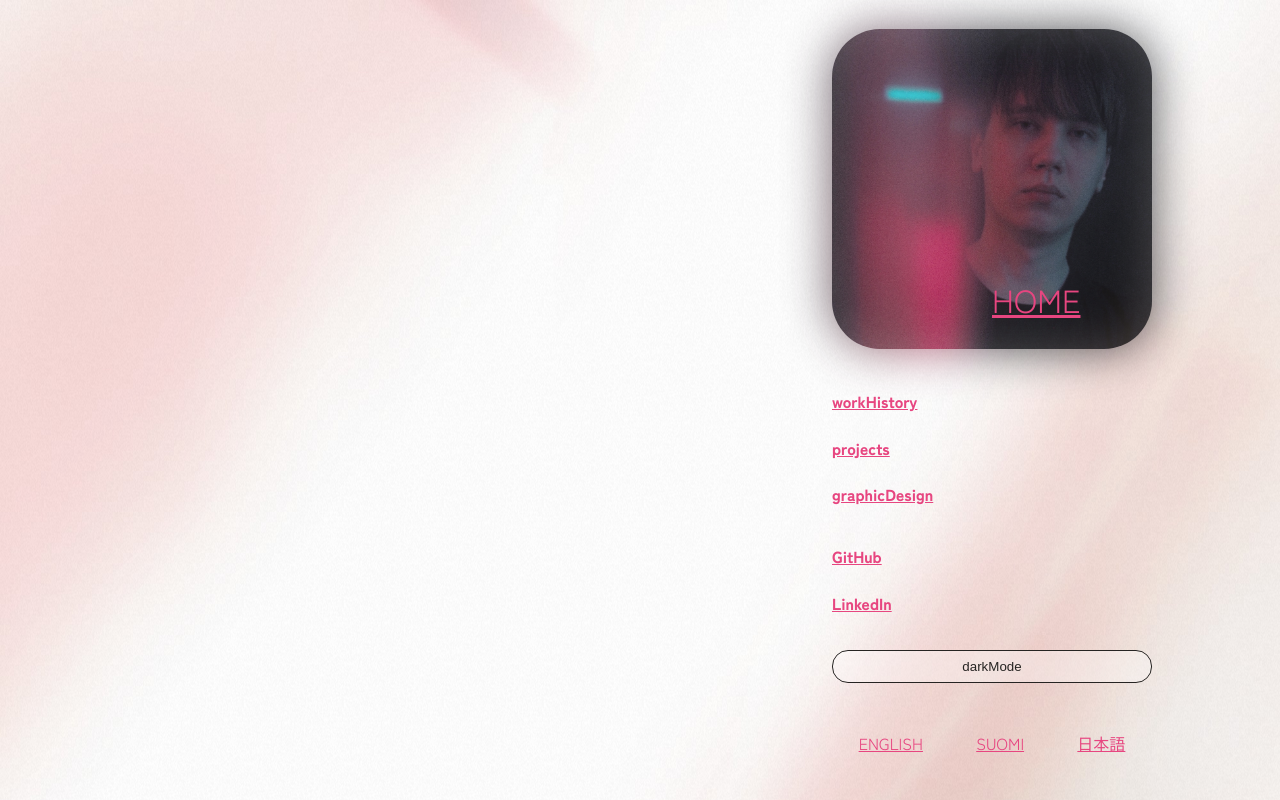
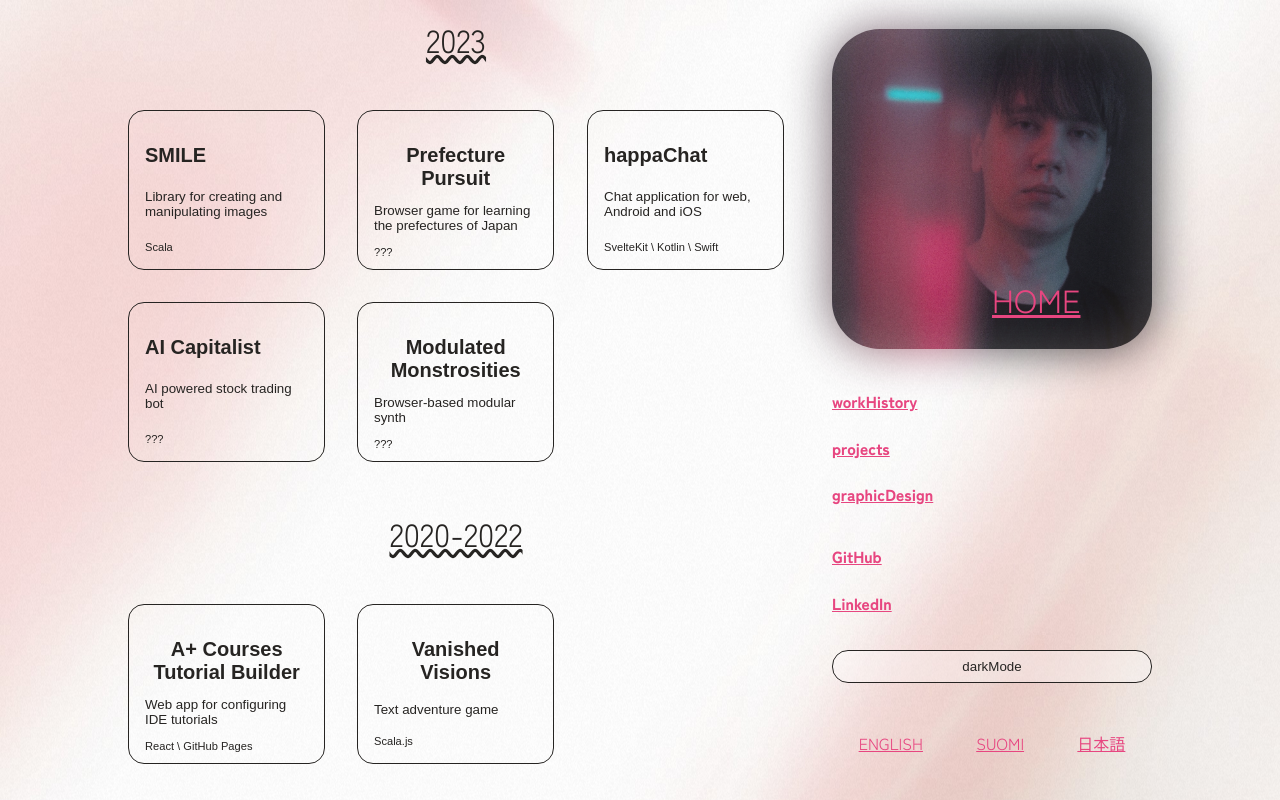
Before and after one commit to jaakkonakaza/jaakkonakaza.github.io, a SvelteKit app: page /1/projects in a window 1280 px wide. Built offline with nearby package versions, Linux system fonts and the light colour scheme; a web font is replaced by a local one.

Commit message:
Initial Projects page

```diff
--- a/src/routes/[lang]/projects/+page.svelte
+++ b/src/routes/[lang]/projects/+page.svelte
@@ -1,11 +1,69 @@
 <script lang="ts">
 	import { blurIn, blurOut } from '$lib/customBlur';
+	import Project from './Project.svelte';
 </script>
 
 <svelte:head>
 	<title>Jaakko Nakaza|Projects</title>
 </svelte:head>
 
-<div out:blurOut>
-	<p />
+<div out:blurOut id="projects-container">
+	<div class="year">2023</div>
+	<div class="grid">
+		<Project
+			title="SMILE"
+			description="Library for creating and manipulating images"
+			tech="Scala"
+		/>
+		<Project
+			title="Prefecture Pursuit"
+			description="Browser game for learning the prefectures of Japan"
+			tech="???"
+		/>
+		<Project
+			title="happaChat"
+			description="Chat application for web, Android and iOS"
+			tech="SvelteKit \ Kotlin \ Swift"
+		/>
+
+		<Project title="AI Capitalist" description="AI powered stock trading bot" tech="???" />
+		<Project title="Modulated Monstrosities" description="Browser-based modular synth" tech="???" />
+	</div>
+	<div class="year">2020-2022</div>
+	<div class="grid">
+		<Project
+			title="A+ Courses Tutorial Builder"
+			description="Web app for configuring IDE tutorials"
+			tech="React \ GitHub Pages"
+		/>
+		<Project title="Vanished Visions" description="Text adventure game" tech="Scala.js" />
+	</div>
 </div>
+
+<style>
+	#projects-container {
+		display: flex;
+		flex-direction: column;
+		align-items: stretch;
+		gap: 2rem;
+	}
+
+	.grid {
+		display: grid;
+		grid-template-columns: 1fr 1fr 1fr;
+		gap: 2rem;
+	}
+
+	@media (max-width: 1220px) {
+		.grid {
+			grid-template-columns: 1fr 1fr;
+		}
+	}
+
+	.year {
+		text-align: center;
+		font-size: 2rem;
+		text-decoration: wavy underline;
+		padding: 1rem;
+	}
+</style>
--- /dev/null
+++ b/src/routes/[lang]/projects/Project.svelte
@@ -0,0 +1,142 @@
+<script lang="ts">
+	import { onMount, onDestroy } from 'svelte';
+
+	export let title: string;
+	export let description: string;
+	export let tech: string;
+
+	let popup = false;
+
+	let buttonRef: HTMLElement;
+
+	const THRESHOLD = 3;
+
+	const mouseMoveEvent = (ev: MouseEvent) => {
+		const { x, y } = buttonRef.getBoundingClientRect();
+		const { clientWidth, clientHeight, offsetLeft, offsetTop } = buttonRef;
+		const { clientX, clientY } = ev;
+
+		buttonRef.style.setProperty('--x', `${clientX - x}`);
+		buttonRef.style.setProperty('--y', `${clientY - y}`);
+
+		const horizontal = (clientX - offsetLeft) / clientWidth;
+		const vertical = (clientY - offsetTop) / clientHeight;
+		const rotateX = (THRESHOLD / 2 - vertical * THRESHOLD).toFixed(2);
+		const rotateY = (horizontal * THRESHOLD - THRESHOLD / 2).toFixed(2);
+
+		buttonRef.style.setProperty('--clientWidth', `${clientWidth}px`);
+		buttonRef.style.setProperty('--rotateX', `${rotateX}deg`);
+		buttonRef.style.setProperty('--rotateY', `${rotateY}deg`);
+	};
+
+	onMount(() => {
+		buttonRef.addEventListener('mousemove', mouseMoveEvent);
+	});
+	onDestroy(() => {
+		buttonRef?.removeEventListener('mousemove', mouseMoveEvent);
+	});
+</script>
+
+{#if popup}
+	<div
+		on:click|stopPropagation={() => (popup = false)}
+		on:keypress|stopPropagation={() => (popup = false)}
+		id="popup-overlay"
+	>
+		<div on:click|stopPropagation on:keypress|stopPropagation id="popup">
+			<h2>{title}</h2>
+			<p>{description}</p>
+			<small>{tech}</small>
+		</div>
+	</div>
+{/if}
+
+<button on:click={() => (popup = true)} bind:this={buttonRef} class="project">
+	<h2>{title}</h2>
+	<p>{description}</p>
+	<small>{tech}</small>
+</button>
+
+<style>
+	#popup-overlay {
+		position: fixed;
+		top: 0;
+		left: 0;
+		bottom: 0;
+		right: 0;
+		z-index: 1;
+		display: flex;
+		align-items: center;
+		justify-content: center;
+		background-color: #00000060;
+	}
+
+	#popup {
+		border: 1px solid var(--fg-color);
+		border-radius: 1rem;
+		backdrop-filter: blur(20px) brightness(140%);
+		width: 80vw;
+		height: 86vh;
+		z-index: 2;
+		padding: 2rem;
+		display: flex;
+		flex-direction: column;
+		align-items: center;
+		justify-content: space-evenly;
+	}
+
+	.project {
+		display: flex;
+		flex-direction: column;
+		align-items: flex-start;
+		justify-content: space-between;
+		height: 10rem;
+
+		color: var(--fg-color);
+		background-color: #ffffff00;
+		padding: 1rem;
+		border: 1px solid var(--fg-color);
+		border-radius: 1rem;
+
+		position: relative;
+		overflow: hidden;
+		transform-style: preserve-3d;
+		will-change: transform;
+		transform: translateZ(12px);
+	}
+
+	h2 {
+		margin-bottom: 0;
+	}
+
+	p {
+		text-align: left;
+	}
+
+	.project:hover {
+		transform: perspective(var(--clientWidth)) rotateX(var(--rotateX)) rotateY(var(--rotateY))
+			scale3d(1, 1, 1);
+	}
+
+	.project:active {
+		transform: perspective(var(--clientWidth)) rotateX(var(--rotateX)) rotateY(var(--rotateY))
+			scale3d(0.9, 0.9, 0.9);
+	}
+
+	.project::after {
+		content: '';
+		position: absolute;
+		top: calc(var(--y, 0) * 1px - 400px);
+		left: calc(var(--x, 0) * 1px - 400px);
+		width: 800px;
+		height: 800px;
+		background: radial-gradient(white, #ffffff00 50%);
+
+		opacity: 0;
+		transition: opacity 0.3s;
+	}
+
+	.project:hover::after {
+		opacity: 0.4;
+	}
+</style>
```
Also changed, not shown: src/routes/[lang]/graphicDesign/+page.svelte (+4 -4 lines).
